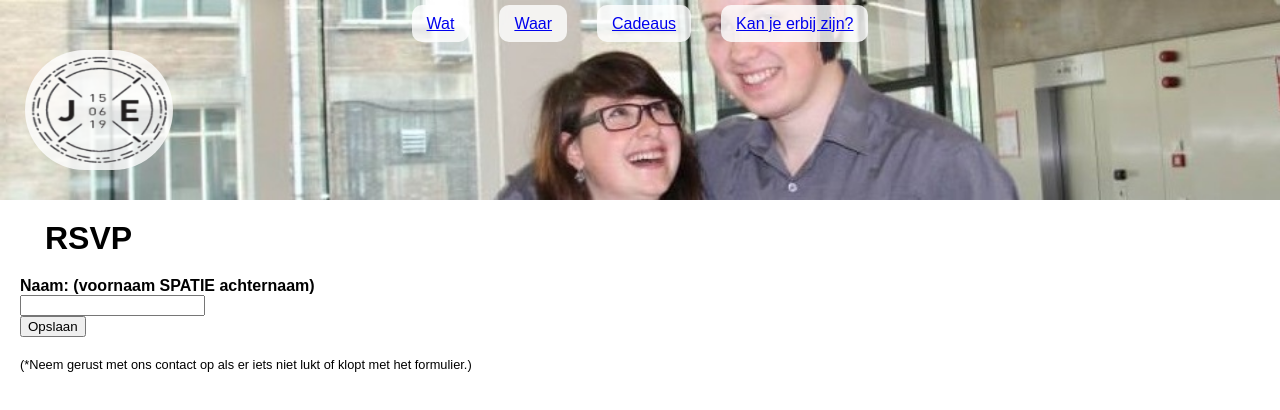
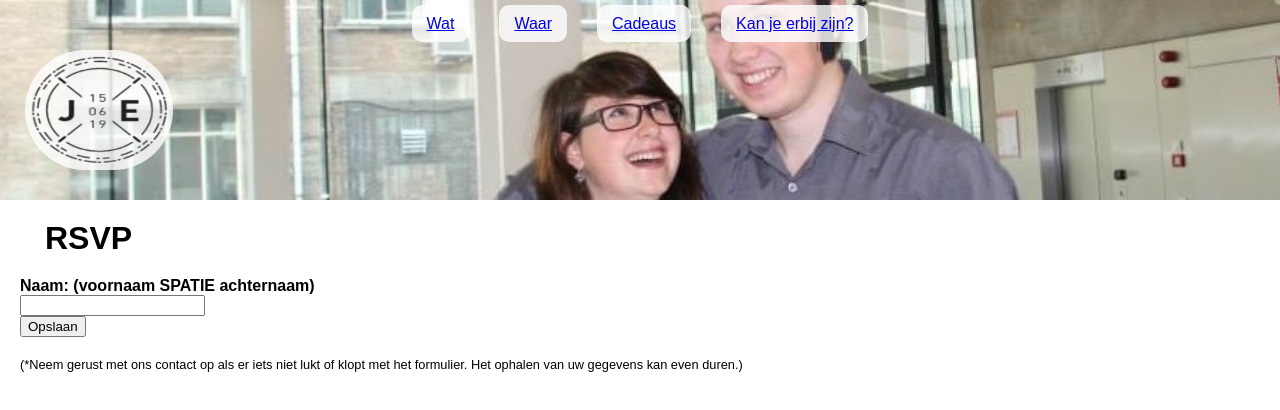
Before and after one commit to ETS-ReactNative3/wedding-frontend, a React (Create React App) app: page /Rsvp in a window 1280 px wide. Shown: the top 410 px of the page. Built offline with nearby package versions, Linux system fonts and the light colour scheme; no server answers.

Commit message:
patience

```diff
--- a/src/Pages/Rsvp.js
+++ b/src/Pages/Rsvp.js
@@ -141,7 +141,7 @@ class Rsvp extends Component {
             </label>
             <br /><input type="submit" value="Opslaan" />
           </form>
-          <div className='something-wrong'>(*Neem gerust met ons contact op als er iets niet lukt of klopt met het formulier.)</div>
+          <div className='something-wrong'>(*Neem gerust met ons contact op als er iets niet lukt of klopt met het formulier. Het ophalen van uw gegevens kan even duren.)</div>
         </div>
       )
     }
```
